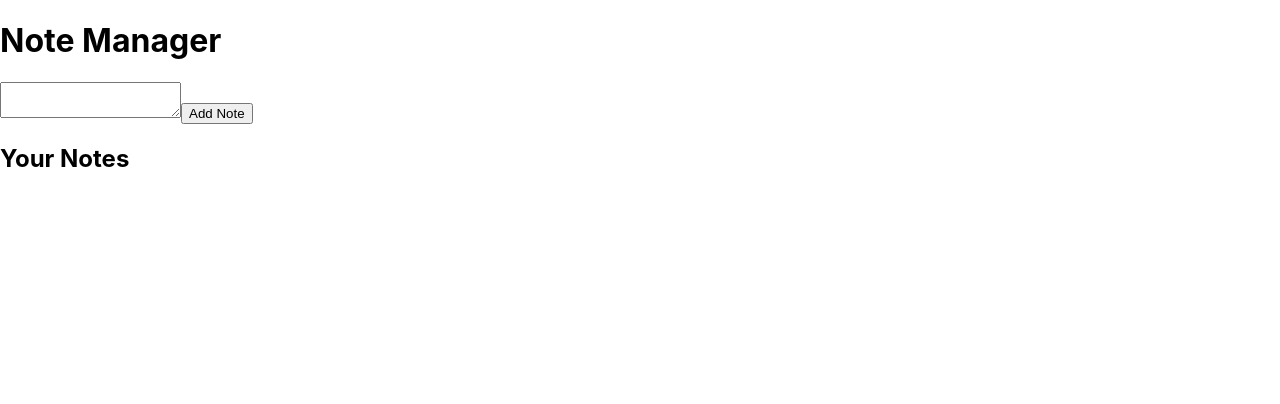
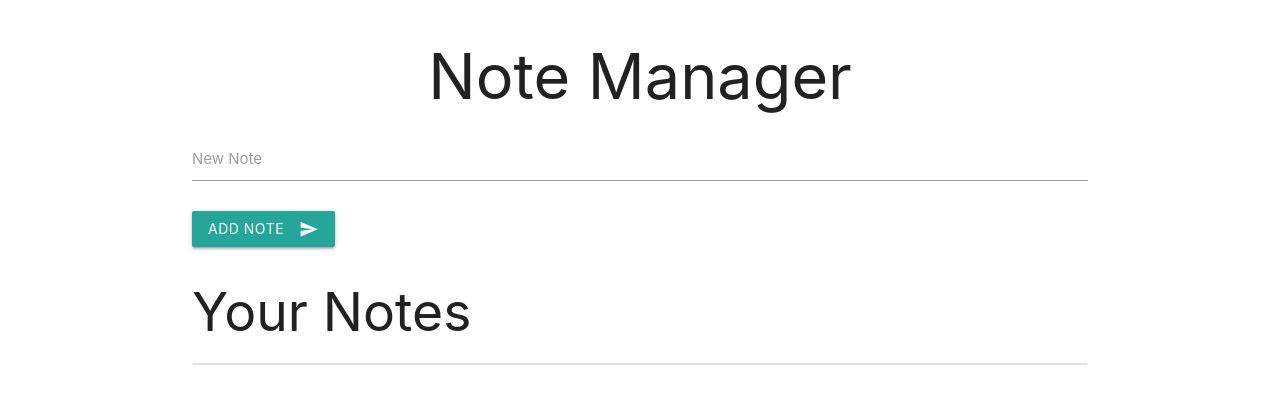
Before and after one commit to GuillermoBaldan/react-notes-app, a React (Create React App) app: page / in a window 1280 px wide. Shown: the top 404 px of the page. Built offline with nearby package versions, Linux system fonts and the light colour scheme.

Commit message:
Materialize Style applied

```diff
--- a/public/index.html
+++ b/public/index.html
@@ -24,6 +24,11 @@
       work correctly both with client-side routing and a non-root public URL.
       Learn how to configure a non-root public URL by running `npm run build`.
     -->
+      <!-- Materialize CSS -->
+<link href="https://cdnjs.cloudflare.com/ajax/libs/materialize/1.0.0/css/materialize.min.css" rel="stylesheet">
+<!-- Material Icons -->
+<link href="https://fonts.googleapis.com/icon?family=Material+Icons" rel="stylesheet">
+
     <title>React App</title>
   </head>
   <body>
--- a/src/App.js
+++ b/src/App.js
@@ -10,13 +10,11 @@ const App = () => {
 
   const handleSaveNote = (content) => {
     if (noteToEdit) {
-      // Editar nota existente
       setNotes(notes.map(note =>
         note.id === noteToEdit.id ? { ...note, content } : note
       ));
       setNoteToEdit(null);
     } else {
-      // Agregar nueva nota
       const newNote = {
         id: uuidv4(),
         content
@@ -35,8 +33,8 @@ const App = () => {
   };
 
   return (
-    <div className="App">
-      <h1>Note Manager</h1>
+    <div className="container">
+      <h1 className="center-align">Note Manager</h1>
       <NoteForm onSave={handleSaveNote} noteToEdit={noteToEdit} />
       <NoteList notes={notes} onDelete={handleDeleteNote} onEdit={handleEditNote} />
     </div>
--- a/src/components/NoteForm.js
+++ b/src/components/NoteForm.js
@@ -22,8 +22,22 @@ const NoteForm = ({ onSave, noteToEdit }) => {
 
   return (
     <form onSubmit={handleSubmit}>
-      <textarea value={note} onChange={handleChange} required />
-      <button type="submit">{noteToEdit ? 'Update Note' : 'Add Note'}</button>
+      <div className="input-field">
+        <textarea
+          id="note"
+          className="materialize-textarea"
+          value={note}
+          onChange={handleChange}
+          required
+        />
+        <label htmlFor="note" className={note ? "active" : ""}>
+          {noteToEdit ? 'Edit Note' : 'New Note'}
+        </label>
+      </div>
+      <button className="btn waves-effect waves-light" type="submit">
+        {noteToEdit ? 'Update Note' : 'Add Note'}
+        <i className="material-icons right">send</i>
+      </button>
     </form>
   );
 };
--- a/src/components/NoteList.js
+++ b/src/components/NoteList.js
@@ -5,12 +5,23 @@ const NoteList = ({ notes, onDelete, onEdit }) => {
   return (
     <div>
       <h2>Your Notes</h2>
-      <ul style={{ listStyleType: 'none', padding: 0 }}>
+      <ul className="collection">
         {notes.map(note => (
-          <li key={note.id} style={{ margin: '20px 0', border: '1px solid #ccc', padding: '10px' }}>
+          <li key={note.id} className="collection-item">
             <p>{note.content}</p>
-            <button onClick={() => onEdit(note.id)}>Edit</button>
-            <button onClick={() => onDelete(note.id)} style={{ marginLeft: '10px' }}>Delete</button>
+            <button
+              className="btn-small waves-effect waves-light"
+              onClick={() => onEdit(note.id)}
+              style={{ marginRight: '10px' }}
+            >
+              <i className="material-icons">edit</i>
+            </button>
+            <button
+              className="btn-small red waves-effect waves-light"
+              onClick={() => onDelete(note.id)}
+            >
+              <i className="material-icons">delete</i>
+            </button>
           </li>
         ))}
       </ul>
--- a/src/index.js
+++ b/src/index.js
@@ -3,6 +3,8 @@ import ReactDOM from 'react-dom/client';
 import './index.css';
 import App from './App';
 import reportWebVitals from './reportWebVitals';
+import 'materialize-css/dist/css/materialize.min.css';
+
 
 const root = ReactDOM.createRoot(document.getElementById('root'));
 root.render(
```
Also changed, not shown: package.json (+8 -1 lines), 1 other file (tests, documents, lock files or other folders).
